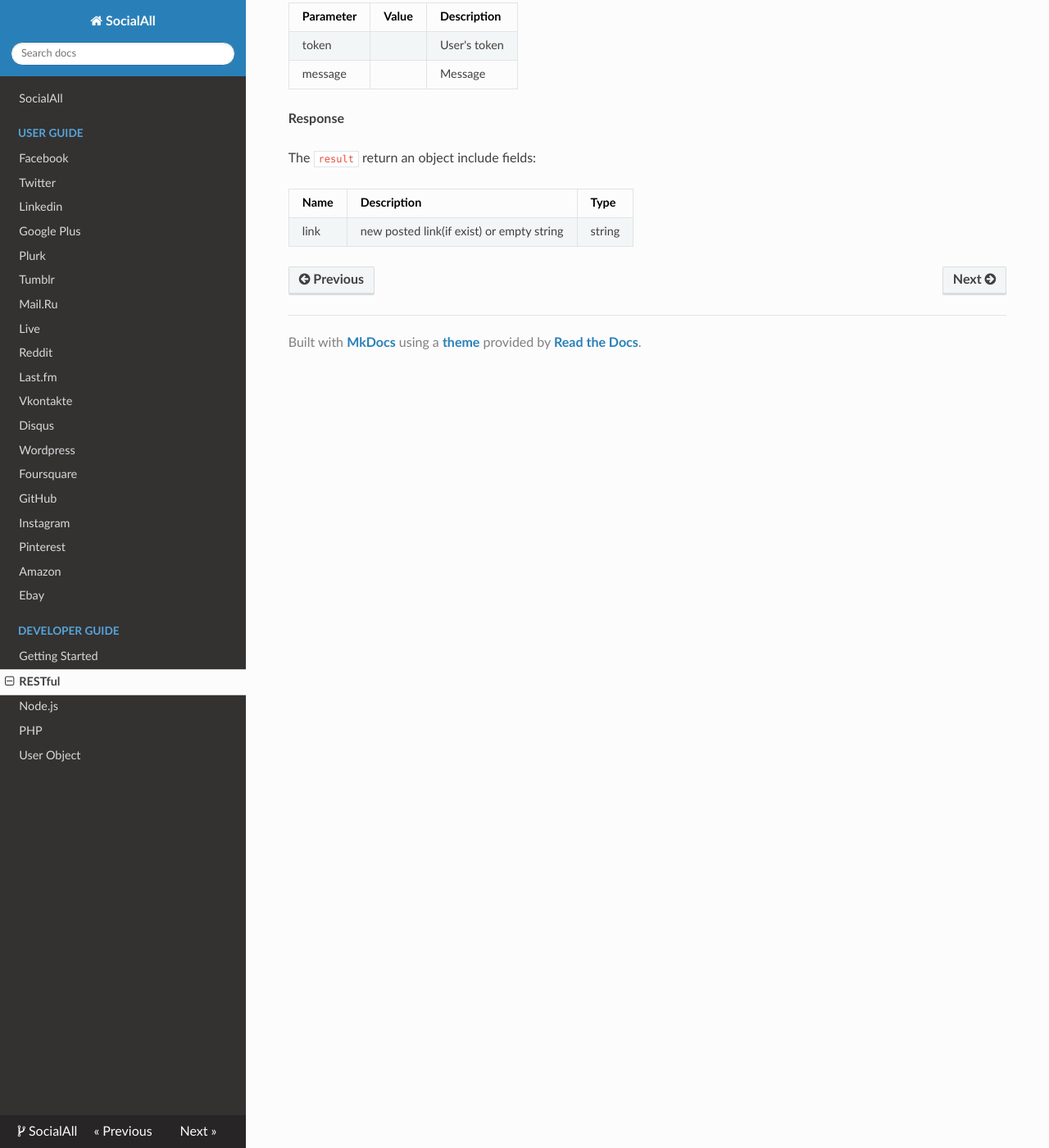
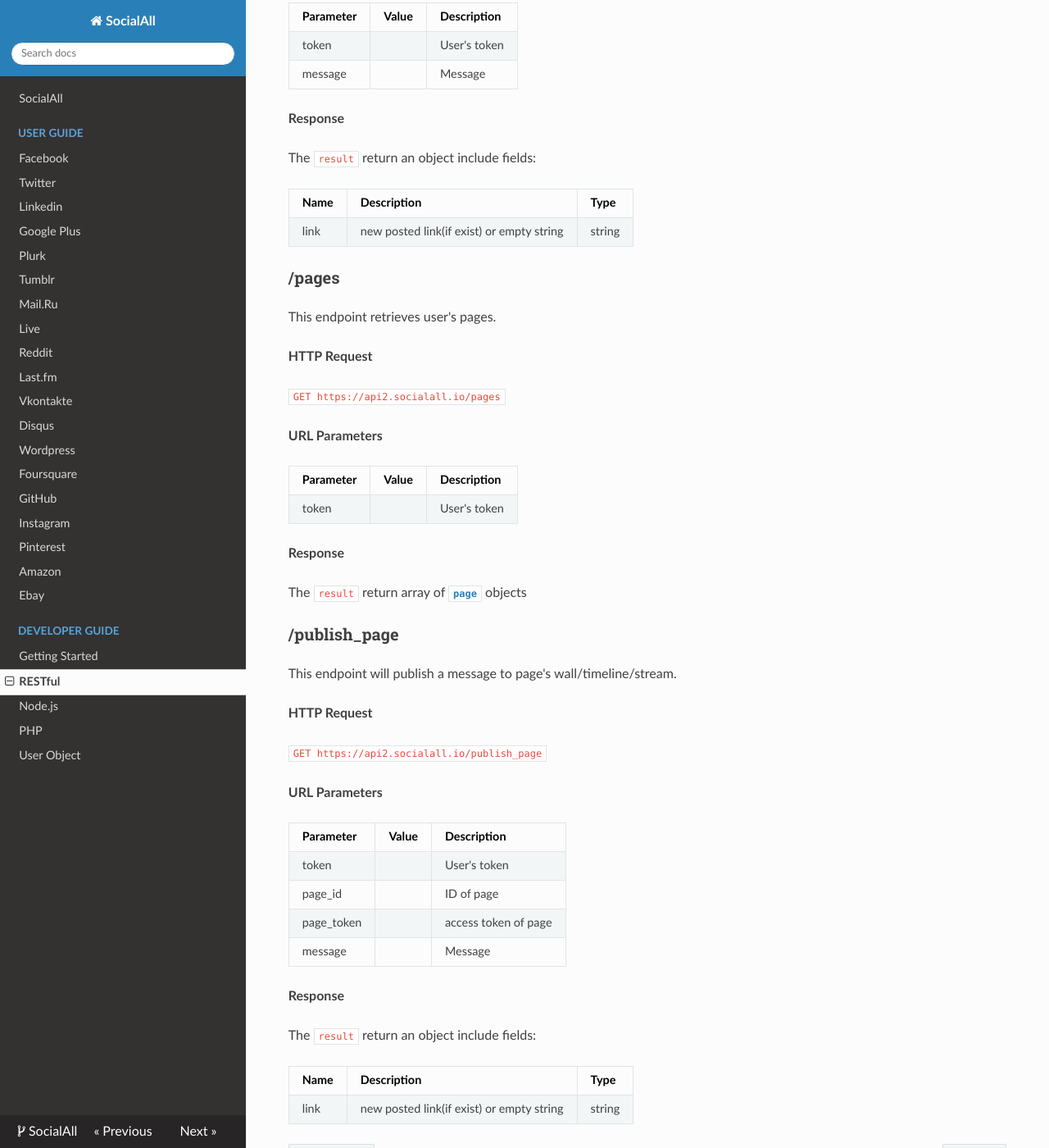
Before and after one commit to nhvu1988/socialall-docs, an MkDocs documentation site: the page built from docs/developer-guide/restful.md, in a window 1280 px wide and 1400 px high, scrolled down 3046 px. Shown: the whole window at 82% size. Built offline with MkDocs 1.6.1, drawn with Linux system fonts in a browser that asks for light colours; nearby versions of some CDN libraries; old or Windows-style settings are respelled for this version of MkDocs.

Commit message:
update developer-guide width /pages and /publish_page API

```diff
--- a/docs/developer-guide/restful.md
+++ b/docs/developer-guide/restful.md
@@ -127,3 +127,46 @@ The `result` return an object include fields:
 Name | Description | Type
 ---- | ----------- | ----
 link | new posted link(if exist) or empty string | string
+
+### /pages
+
+This endpoint retrieves user's pages.
+
+__HTTP Request__
+
+`GET https://api2.socialall.io/pages`
+
+__URL Parameters__
+
+Parameter | Value | Description
+--------- | ------- | -----------
+token |  | User's token
+
+__Response__
+
+The `result` return array of [`page`](page-object.md) objects
+
+### /publish_page
+
+This endpoint will publish a message to page's wall/timeline/stream.
+
+__HTTP Request__
+
+`GET https://api2.socialall.io/publish_page`
+
+__URL Parameters__
+
+Parameter | Value | Description
+--------- | ------- | -----------
+token | | User's token
+page_id | | ID of page
+page_token | | access token of page
+message | | Message
+
+__Response__
+
+The `result` return an object include fields:
+
+Name | Description | Type
+---- | ----------- | ----
+link | new posted link(if exist) or empty string | string
```
Also changed, not shown: docs/developer-guide/index.md (+20 -20 lines), docs/developer-guide/page-object.md (added, +16 -0 lines), docs/developer-guide/php.md (+48 -0 lines).
